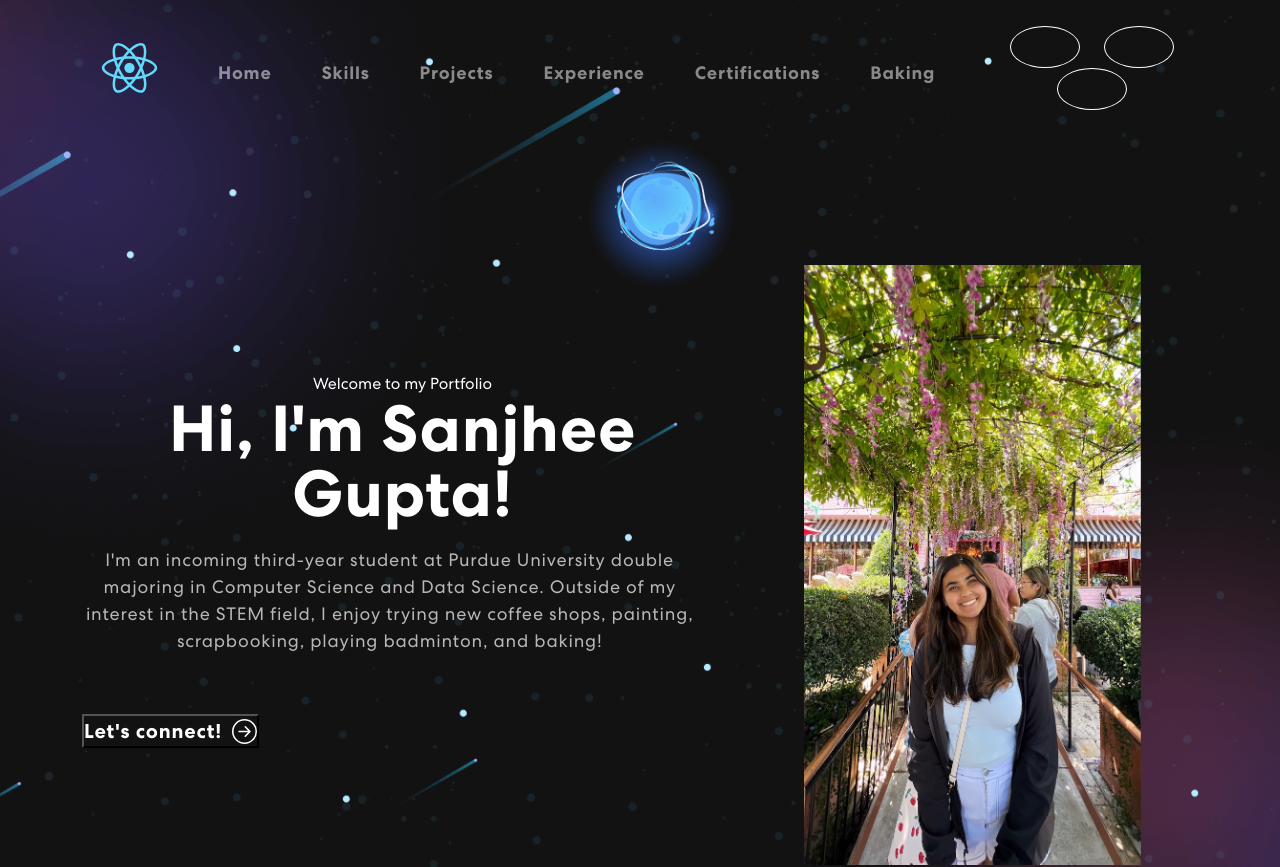
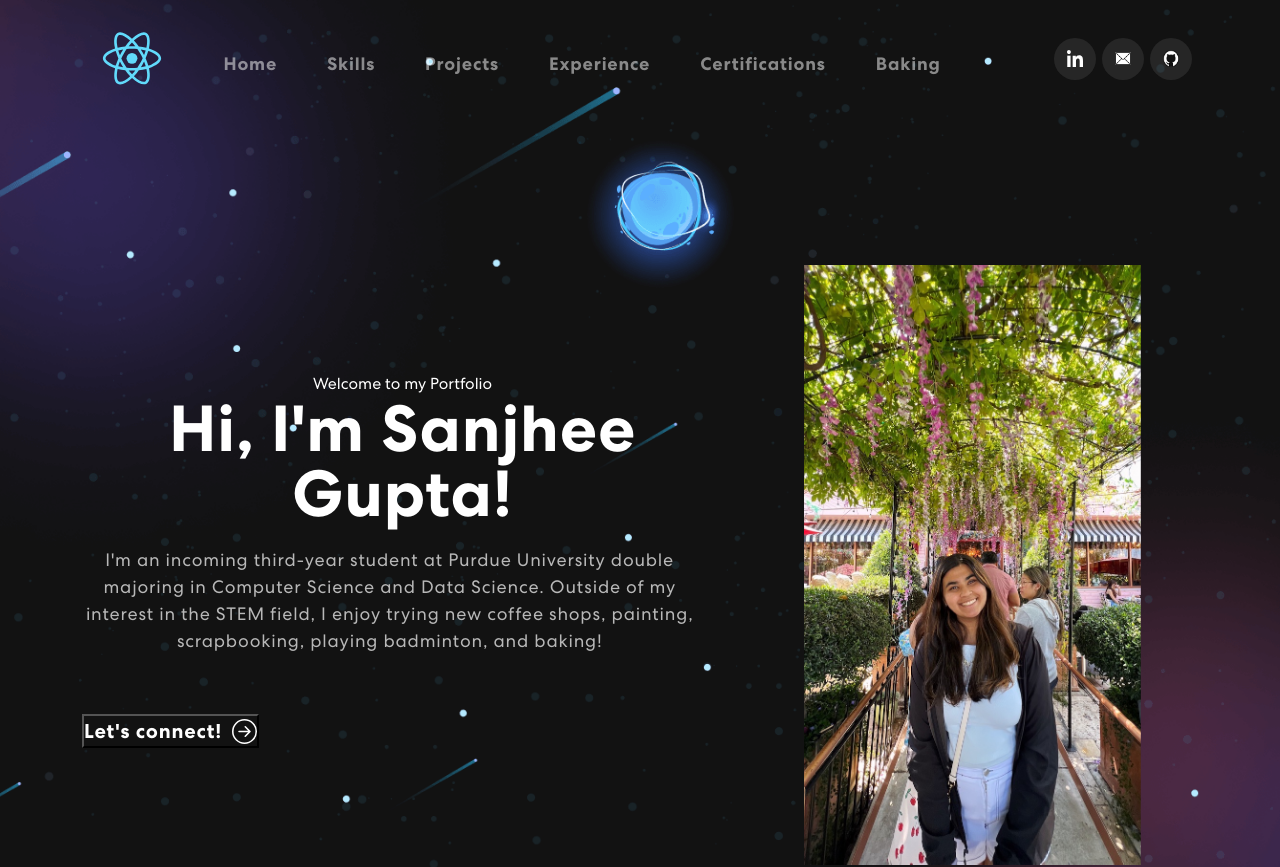
Before and after one commit to sanjheeg/personal_website, a React (Create React App) app: page / in a window 1280 px wide. Shown: the top 867 px of the page. Built offline with nearby package versions, Linux system fonts and the light colour scheme.

Commit message:
test again

```diff
--- a/package.json
+++ b/package.json
@@ -18,7 +18,7 @@
   "scripts": {
     "predeploy": "npm run build",
     "deploy": "gh-pages -d build",
-    "start": "react-scripts start",
+    "start": "DISABLE_ESLINT_PLUGIN=true react-scripts start",
     "build": "react-scripts build",
     "test": "react-scripts test",
     "eject": "react-scripts eject"
--- a/src/App.css
+++ b/src/App.css
@@ -129,7 +129,7 @@ span.navbar-text {
 }
 
 
-.social-icon button {
+.social-icon a {
   width: 42px;
   height: 42px;
   background: rgba(217, 217, 217, 0.1);
@@ -142,7 +142,7 @@ span.navbar-text {
   border: 1px solif rgba(255, 255, 255, 0.5);
 }
 
-.social-icon button::before {
+.social-icon a::before {
   content: "";
   width: 42px;
   height: 42px;
@@ -153,17 +153,17 @@ span.navbar-text {
   transition: 0.3s ease-in-out;
 }
 
-.social-icon button:hover::before {
+.social-icon a:hover::before {
   transform: scale(1);
 }
 
-.social-icon button img {
+.social-icon a img {
   width: 40%;
   z-index: 1;
   transition: 0.3s ease-in-out;
 }
 
-.social-icon button:hover img {
+.social-icon a:hover img {
   filter: brightness(50%) saturate(100%) invert(0%) sepia(7%) saturate(98%) hue-rotate(345deg) brightness(95%) contrast(86%);
 }
 
--- a/src/Components/NavBar.js
+++ b/src/Components/NavBar.js
@@ -74,13 +74,13 @@ export const NavBar = () => {
 
                     <span className="navbar-text">
                         <div className="social-icon">
-                            <button href="#" onClick={(e) => { e.preventDefault(); handleIconClick('https://www.linkedin.com/in/sanjhee-gupta/'); }}>
+                            <a href="javascript:void(0);" onClick={(e) => { e.preventDefault(); handleIconClick('https://www.linkedin.com/in/sanjhee-gupta/'); }}>
                                 <img src={navIcon1} alt="" />
-                            </button>
-                            <button href="mailto:gupta851@purdue.edu">
+                            </a>
+                            <a href="mailto:gupta851@purdue.edu">
                                 <img src={navIcon2} alt="" />
-                            </button>
-                            <button href="#"><img src={navIcon3} alt="" /></button>
+                            </a>
+                            <a href="javascript:void(0);"><img src={navIcon3} alt="" /></a>
                         </div>
                     </span>
                 </Navbar.Collapse>
```
